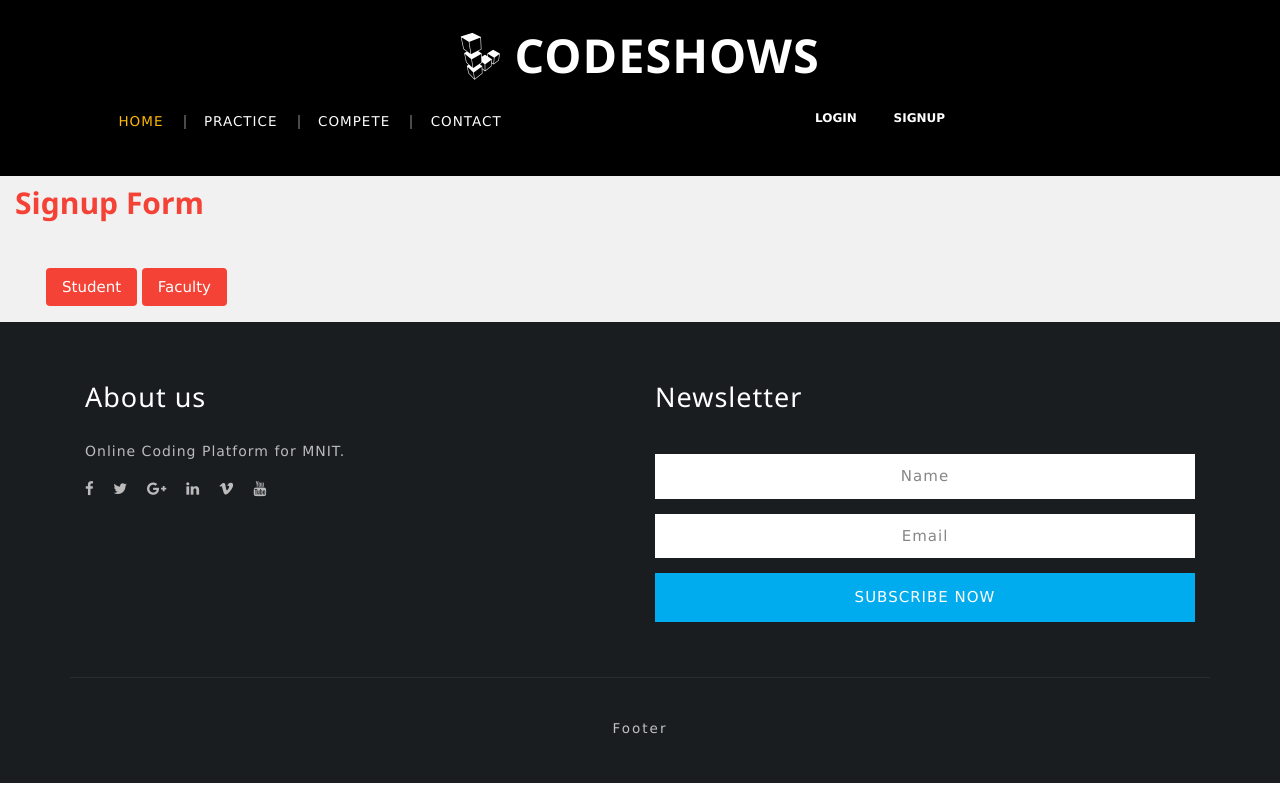
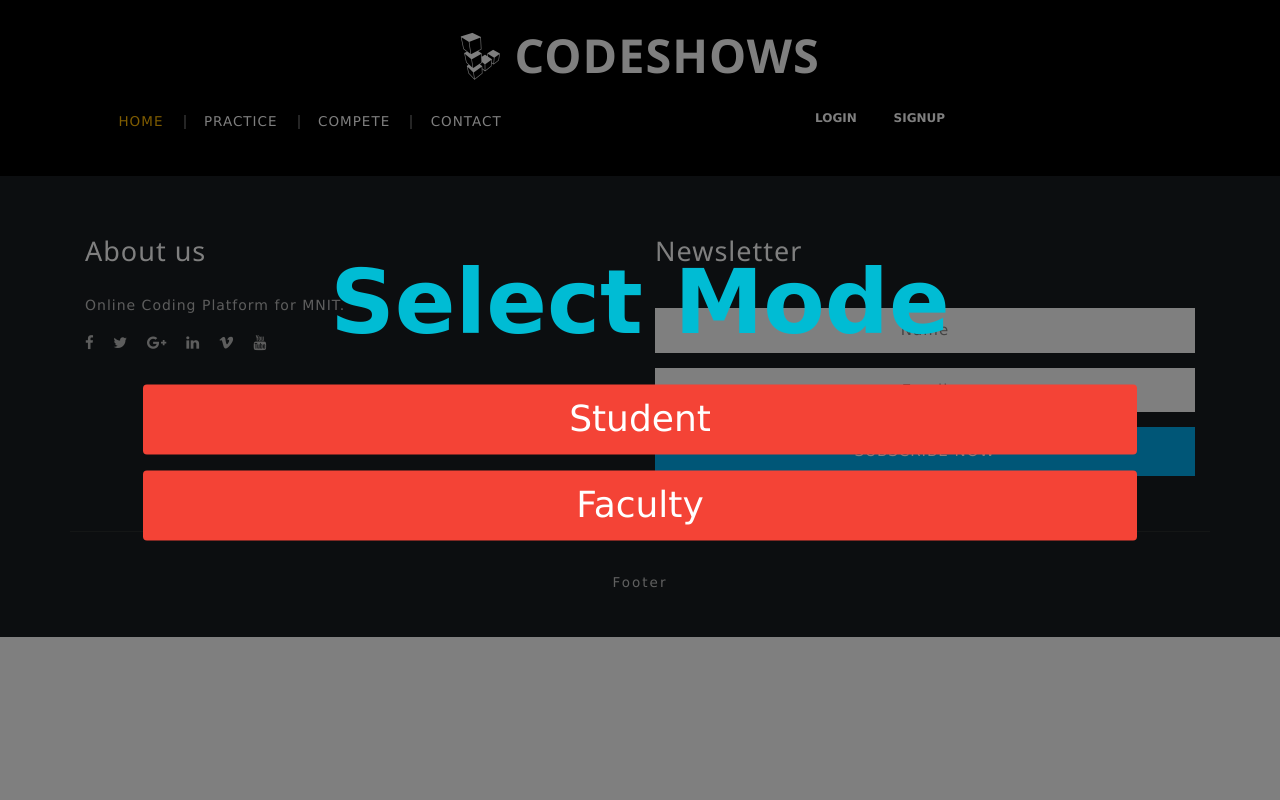
Before and after one commit to vishusachdeva/CodeShows, a PHP site: template view/signup.php in a window 1280 px wide. Run offline with PHP 8.4, Linux system fonts and the light colour scheme; the template is opened without the code that fills it, so the values that code supplies are empty; some libraries are stand-ins or nearby versions.

```diff
--- a/composer.json
+++ /dev/null
@@ -1,2 +0,0 @@
-{
-}
--- /dev/null
+++ b/css/style2.css
@@ -0,0 +1,33 @@
+.jumbotron {
+background: light-grey;
+color: black;
+border-radius: 0px;
+}
+.jumbotron-sm { padding-top: 0px;
+padding-bottom: 2px; }
+.jumbotron small {
+color: grey;
+}
+.h1 small {
+font-size: 24px;
+}
+.w3-myfont {
+  font-family: "Comic Sans MS", cursive, sans-serif;
+}
+.inp_form { width:45%; }
+@media only screen and (max-width: 768px) {
+    .inp_form { width:80%; }
+    .inp_form h1 { font-size:8vw; }
+}
+@media only screen and (max-width: 600px) {
+    .inp_form { width:100%; }
+}
+#switch {
+    position: absolute;
+    top: 0px;
+    left: 0px;
+    background: rgba(0, 0, 0, 0.5);
+    z-index: 5;
+    height: 100%;
+    width: 100%;
+}
--- a/index.php
+++ b/index.php
@@ -2,6 +2,7 @@
 
     include_once('lib/config.inc.php');
     include_once('lib/db_connect.php');
+    date_default_timezone_set('Asia/Kolkata');
 
     $controller = 'main';
     $function = 'home';
--- a/model/contest.php
+++ b/model/contest.php
@@ -62,7 +62,7 @@
                 $start_time = strtotime($result[0]['start_time']);
                 $end_time = strtotime($result[0]['end_time']);
                 $submit_time = strtotime($submit_time);
-                if($submit_time > $start_time && $submit_time < $end_time)
+                if($submit_time >= $start_time && $submit_time <= $end_time)
                 {
                     $sql = "SELECT * FROM participation WHERE c_id = $c_id AND user_id = $user_id";
                     $result = query($this->db,$sql);
--- a/view/contact.php
+++ b/view/contact.php
@@ -1,10 +1,9 @@
-<link href="<?php echo CSS_PATH.'contact.css'; ?>" rel="stylesheet">
-<div class="jumbotron jumbotron-sm">
+<div class="jumbotron jumbotron-sm w3-border">
     <div class="container">
         <div class="row">
             <div class="col-sm-12 col-lg-12">
                 <h1 class="h1">
-                    Contact us <small>Feel free to contact us</small></h1>
+                    Contact Us <small>Feel free to contact us</small></h1>
             </div>
         </div>
     </div>
--- a/view/header.php
+++ b/view/header.php
@@ -23,6 +23,8 @@
 		<link href="<?php echo CSS_PATH.'style.css'; ?>" rel="stylesheet" type="text/css" media="all" />
 		<link href="<?php echo CSS_PATH.'font-awesome.css'; ?>" rel="stylesheet">
 		<link href="<?php echo CSS_PATH.'w3.css'; ?>" rel="stylesheet">
+		<link href="<?php echo CSS_PATH.'style2.css'; ?>" rel="stylesheet">
+
 		<!-- //for bootstrap working -->
 		<link href="//fonts.googleapis.com/css?family=Work+Sans:200,300,400,500,600,700" rel="stylesheet">
 		<link href='//fonts.googleapis.com/css?family=Lato:400,100,100italic,300,300italic,400italic,700,900,900italic,700italic' rel='stylesheet' type='text/css'>
@@ -35,7 +37,6 @@
         <link rel="mask-icon" href="/favicon/safari-pinned-tab.svg" color="#5bbad5">
         <meta name="theme-color" content="#ffffff">
     </head>
-    <?php date_default_timezone_set('Asia/Kolkata'); ?>
     <body>
 		<div class="header" id="home">
 			<div class="banner_header_top_wthree">
--- a/view/signup.php
+++ b/view/signup.php
@@ -1,8 +1,10 @@
-<div class="container-fluid w3-light-grey" id="switch">
-	<h2 class="w3-text-red"><b>Signup Form</b></h2><br/>
-	<div class="container w3-margin">
-		<button class="w3-button w3-red w3-hover-cyan w3-ripple w3-round" onclick="document.getElementById('student').style.display='block';document.getElementById('switch').style.display='none';">Student</button>
-		<button class="w3-button w3-red w3-hover-cyan w3-ripple w3-round" onclick="document.getElementById('teacher').style.display='block';document.getElementById('switch').style.display='none';">Faculty</button>
+<div class="container-fluid" id="switch">
+    <div style="width:80%" class="w3-display-middle">
+		<h1 class="w3-text-cyan w3-myfont" style="text-align:center;font-size:7vw"><b>Select Mode</b></h1><br/>
+		<div class="container" style="width:100%">
+			<button style="width:100%" class="w3-button w3-red w3-hover-cyan w3-ripple w3-round w3-xxlarge" onclick="document.getElementById('student').style.display='block';document.getElementById('switch').style.display='none';">Student</button><br/>
+			<button style="width:100%" class="w3-button w3-red w3-hover-cyan w3-ripple w3-round w3-xxlarge w3-section" onclick="document.getElementById('teacher').style.display='block';document.getElementById('switch').style.display='none';">Faculty</button>
+		</div>
 	</div>
 </div>
 
@@ -33,39 +35,39 @@
 <div class="container-fluid w3-light-grey" id="student" style="display:none;">
 	<form action='<?php echo(generate_link('user', 'register')); ?>' method='post' onsubmit="return validate('all')" class="container w3-margin-top" style="width:60%;">
 
-		<h2 class="w3-text-red"><b>Signup Form</b></h2><br/>
+		<h2 class="w3-text-red w3-myfont"><b>Signup Form</b></h2><br/>
 
 		<div id="er_fname" style="display:none"></div>
 		<p><label>First Name</label>
-		<input class="w3-input w3-border w3-round" type='text' name='fname' placeholder='First Name' onchange="validate('fname')" required></p><br/>
+		<input class="w3-input w3-border w3-xlarge w3-border-black w3-round-large" type='text' name='fname' placeholder='First Name' onchange="validate('fname')" required></p><br/>
 
 		<div id="er_lname" style="display:none"></div>
 		<p><label>Last Name</label>
-		<input class="w3-input w3-border w3-round" type='text' name='lname' placeholder='Last Name' onchange="validate('lname')" required></p><br/>
+		<input class="w3-input w3-border w3-xlarge w3-border-black w3-round-large" type='text' name='lname' placeholder='Last Name' onchange="validate('lname')" required></p><br/>
 
 		<div id="er_username" style="display:none"></div>
 		<p><label>Userame</label>
-		<input class="w3-input w3-border w3-round" type='text' name='username' placeholder='Username' onchange="validate('username')" required></p><br/>
+		<input class="w3-input w3-border w3-xlarge w3-border-black w3-round-large" type='text' name='username' placeholder='Username' onchange="validate('username')" required></p><br/>
 
 		<div id="er_institute_id" style="display:none"></div>
 		<p><label>Institute ID</label>
-		<input class="w3-input w3-border w3-round" type='text' name='institute_id' placeholder='Institute Id' onchange="validate('institute_id')" required></p><br/>
+		<input class="w3-input w3-border w3-xlarge w3-border-black w3-round-large" type='text' name='institute_id' placeholder='Institute Id' onchange="validate('institute_id')" required></p><br/>
 
 		<div id="er_email" style="display:none"></div>
 		<p><label>Email</label>
-		<input class="w3-input w3-border w3-round" type='email' name='email' placeholder='Email Id' onchange="validate('email')" required></p><br/>
+		<input class="w3-input w3-border w3-xlarge w3-border-black w3-round-large" type='email' name='email' placeholder='Email Id' onchange="validate('email')" required></p><br/>
 
 		<div id="er_password" style="display:none"></div>
 		<p><label>Password</label>
-		<input class="w3-input w3-border w3-round" type='password' name='password' placeholder='Password' onchange="validate('password')" required></p><br/>
+		<input class="w3-input w3-border w3-xlarge w3-border-black w3-round-large" type='password' name='password' placeholder='Password' onchange="validate('password')" required></p><br/>
 
 		<div id="er_confirm" style="display:none"></div>
 		<p><label>Confirm Password</label>
-		<input class="w3-input w3-border w3-round" type='password' name='confirm' placeholder='Confirm Password' onchange="validate('confirm')" required></p><br/>
+		<input class="w3-input w3-border w3-xlarge w3-border-black w3-round-large" type='password' name='confirm' placeholder='Confirm Password' onchange="validate('confirm')" required></p><br/>
 
 		<div id="er_sems" style="display:none"></div>
 		<p><label for='sems'>Semester</label>
-		<select class="w3-input w3-border w3-round" id="sems" name = 'sem' onchange="validate('sems')" required>
+		<select class="w3-input w3-border w3-xlarge w3-border-black w3-round-large" id="sems" name = 'sem' onchange="validate('sems')" required>
 			<option value="0" disabled selected>Select Semester</option>
 			<?php foreach($sems as $key => $value) { ?>
 			<option value = <?php echo($value); ?> > <?php echo($key); ?> </option>
@@ -74,11 +76,11 @@
 
 		<div id="er_cg" style="display:none"></div>
 		<p><label>CGPA</label>
-		<input class="w3-input w3-border w3-round" type='number' name='cg' placeholder='CGPA' onchange="validate('cg')" min="0" max="10" step="0.01" required></p><br/>
+		<input class="w3-input w3-border w3-xlarge w3-border-black w3-round-large" type='number' name='cg' placeholder='CGPA' onchange="validate('cg')" min="0" max="10" step="0.01" required></p><br/>
 
 		<div id="er_branch" style="display:none"></div>
 		<p><label for='branch'>Branch</label>
-		<select class="w3-input w3-border w3-round" id="branch" name = 'branch' onchange="validate('branch')" required>
+		<select class="w3-input w3-border w3-xlarge w3-border-black w3-round-large" id="branch" name = 'branch' onchange="validate('branch')" required>
 			<option value="0" disabled selected>Select Branch</option>
 			<?php foreach($branch as $key => $value) { ?>
 			<option value = <?php echo($value); ?> > <?php echo($key); ?> </option>
@@ -86,13 +88,13 @@
 		</select></p><br/>
 
 		<p><label for='dob'>Date of Birth</label>
-		<input class="w3-input w3-border w3-round" type='date' name='dob' onchange="validate('dob')" required></p><br/>
+		<input class="w3-input w3-border w3-xlarge w3-border-black w3-round-large" type='date' name='dob' onchange="validate('dob')" required></p><br/>
 
 		<p><label for='batch'>Batch</label>
-		<input class="w3-input w3-border w3-round" type='text' name='batch' placeholder='Batch' onchange="validate('batch')" required></p><br/>
+		<input class="w3-input w3-border w3-xlarge w3-border-black w3-round-large" type='text' name='batch' placeholder='Batch' onchange="validate('batch')" required></p><br/>
 
 		<p><label for='about_me'>Info</label>
-		<textarea class="w3-input w3-border w3-round" name='about_me' placeholder='About Me' rows = "10" cols = "30" ></textarea></p>
+		<textarea class="w3-input w3-border w3-xlarge w3-border-black w3-round-large" name='about_me' placeholder='About Me' rows = "10" cols = "30" ></textarea></p>
 
 		<input type="hidden" name="type" value="1">
 
@@ -104,39 +106,39 @@
 <div class="container-fluid w3-light-grey" id="teacher" style="display:none">
 	<form action='<?php echo(generate_link('user', 'register')); ?>' method='post' onsubmit="return validate_t('all')" class="container w3-margin-top" style="width:60%;">
 
-		<h2 class="w3-text-red"><b>Signup Form</b></h2><br/>
+		<h2 class="w3-text-red w3-myfont"><b>Signup Form</b></h2><br/>
 
 		<div id="t_er_fname" style="display:none"></div>
 		<p><label>First Name</label>
-		<input class="w3-input w3-border w3-round" type='text' name='fname' placeholder='First Name' onchange="validate_t('fname')" required></p><br/>
+		<input class="w3-input w3-border w3-xlarge w3-border-black w3-round-large" type='text' name='fname' placeholder='First Name' onchange="validate_t('fname')" required></p><br/>
 
 		<div id="t_er_lname" style="display:none"></div>
 		<p><label>Last Name</label>
-		<input class="w3-input w3-border w3-round" type='text' name='lname' placeholder='Last Name' onchange="validate_t('lname')" required></p><br/>
+		<input class="w3-input w3-border w3-xlarge w3-border-black w3-round-large" type='text' name='lname' placeholder='Last Name' onchange="validate_t('lname')" required></p><br/>
 
 		<div id="t_er_username" style="display:none"></div>
 		<p><label>Userame</label>
-		<input class="w3-input w3-border w3-round" type='text' name='username' placeholder='Username' onchange="validate_t('username')" required></p><br/>
+		<input class="w3-input w3-border w3-xlarge w3-border-black w3-round-large" type='text' name='username' placeholder='Username' onchange="validate_t('username')" required></p><br/>
 
 		<div id="t_er_institute_id" style="display:none"></div>
 		<p><label>Institute ID</label>
-		<input class="w3-input w3-border w3-round" type='text' name='institute_id' placeholder='Institute Id' onchange="validate_t('institute_id')" required></p><br/>
+		<input class="w3-input w3-border w3-xlarge w3-border-black w3-round-large" type='text' name='institute_id' placeholder='Institute Id' onchange="validate_t('institute_id')" required></p><br/>
 
 		<div id="t_er_email" style="display:none"></div>
 		<p><label>Email</label>
-		<input class="w3-input w3-border w3-round" type='email' name='email' placeholder='Email Id' onchange="validate_t('email')" required></p><br/>
+		<input class="w3-input w3-border w3-xlarge w3-border-black w3-round-large" type='email' name='email' placeholder='Email Id' onchange="validate_t('email')" required></p><br/>
 
 		<div id="t_er_password" style="display:none"></div>
 		<p><label>Password</label>
-		<input class="w3-input w3-border w3-round" type='password' name='password' placeholder='Password' onchange="validate_t('password')" required></p><br/>
+		<input class="w3-input w3-border w3-xlarge w3-border-black w3-round-large" type='password' name='password' placeholder='Password' onchange="validate_t('password')" required></p><br/>
 
 		<div id="t_er_confirm" style="display:none"></div>
 		<p><label>Confirm Password</label>
-		<input class="w3-input w3-border w3-round" type='password' name='confirm' placeholder='Confirm Password' onchange="validate_t('confirm')" required></p><br/>
+		<input class="w3-input w3-border w3-xlarge w3-border-black w3-round-large" type='password' name='confirm' placeholder='Confirm Password' onchange="validate_t('confirm')" required></p><br/>
 
 		<div id="t_er_branch" style="display:none"></div>
 		<p><label for='branch'>Branch</label>
-		<select class="w3-input w3-border w3-round" id="branch" name = 'branch' onchange="validate_t('branch')" required>
+		<select class="w3-input w3-border w3-xlarge w3-border-black w3-round-large" id="branch" name = 'branch' onchange="validate_t('branch')" required>
 			<option value="0" disabled selected>Select Branch</option>
 			<?php foreach($branch as $key => $value) { ?>
 			<option value = <?php echo($value); ?> > <?php echo($key); ?> </option>
@@ -144,10 +146,10 @@
 		</select></p><br/>
 
 		<p><label for='dob'>Date of Birth</label>
-		<input class="w3-input w3-border w3-round" type='date' name='dob' onchange="validate_t('dob')" required></p><br/>
+		<input class="w3-input w3-border w3-xlarge w3-border-black w3-round-large" type='date' name='dob' onchange="validate_t('dob')" required></p><br/>
 
 		<p><label for='about_me'>Info</label>
-		<textarea class="w3-input w3-border w3-round" name='about_me' placeholder='About Me' rows = "10" cols = "30" ></textarea></p>
+		<textarea class="w3-input w3-border w3-xlarge w3-border-black w3-round-large" name='about_me' placeholder='About Me' rows = "10" cols = "30" ></textarea></p>
 
 		<input type="hidden" name="type" value="2">
 
```
Also changed, not shown: codeshows.sql (+13 -10 lines), controller/asg.php (+37 -0 lines), css/contact.css (deleted, +0 -13 lines), model/asg.php (+7 -0 lines), view/add_asg.php (added, +14 -0 lines), view/add_prob.php (added, +13 -0 lines).
